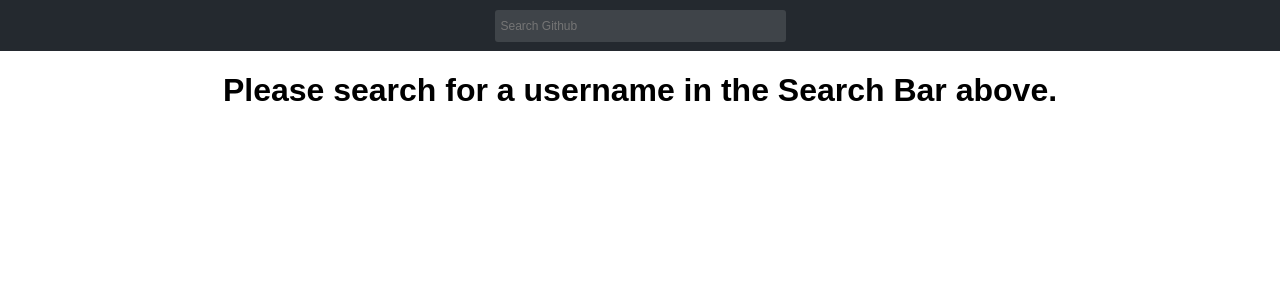
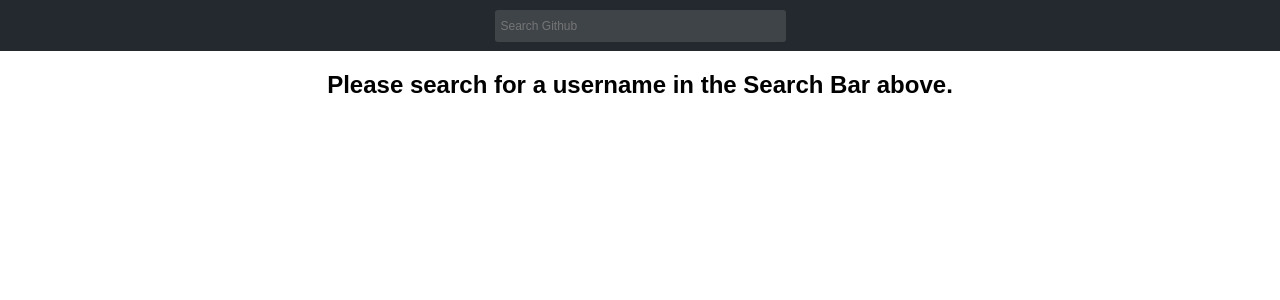
Before and after one commit to maecapozzi/github-clone, a React (Create React App) app: page / in a window 1280 px wide. Shown: the top 300 px of the page. Built offline with nearby package versions, Linux system fonts and the light colour scheme.

Commit message:
Add changes

```diff
--- a/src/App.js
+++ b/src/App.js
@@ -1,5 +1,5 @@
 import React, { Component } from 'react'
-import Home from './components/Home'
+import LayoutContainer from './components/LayoutContainer'
 import './App.css'
 import MuiThemeProvider from 'material-ui/styles/MuiThemeProvider'
 
@@ -7,7 +7,7 @@ class App extends Component {
   render () {
     return (
       <MuiThemeProvider>
-        <Home />
+        <LayoutContainer />
       </MuiThemeProvider>
     )
   }
--- /dev/null
+++ b/src/components/InitialLayout.js
@@ -0,0 +1,14 @@
+import React from 'react'
+import Message from './Message'
+import SearchBar from './SearchBar'
+import PropTypes from 'prop-types'
+
+const InitialLayout = ({string}) => (
+  <Message string={string} />
+)
+
+InitialLayout.propTypes = {
+  string: PropTypes.string
+}
+
+export default InitialLayout
--- a/src/components/Home.js
+++ b/src/components/LayoutContainer.js
@@ -4,8 +4,10 @@ import UserBadge from './UserBadge'
 import SearchBar from './SearchBar'
 import RepoList from './RepoList'
 import { getData } from '../lib/apiService'
+import Message from './Message'
+import InitialLayout from './InitialLayout'
 
-class Home extends Component {
+class LayoutContainer extends Component {
   constructor () {
     super()
 
@@ -78,35 +80,24 @@ class Home extends Component {
   }
 
   showInitialLayout () {
-    return (
-      <div>
-        {this.getSearchBar()}
-        <h1 className='message'>Please search for a username in the Search Bar above.</h1>
-      </div>
-    )
+    const string = 'Please search for a username in the Search Bar above.'
+    return <InitialLayout string={string} />
   }
 
   showData () {
     return (
-      <div>
-        {this.getSearchBar()}
-        <div className='modules__container'>
-          <div className='grid'>
-            {this.getUserBadge()}
-            {this.getRepoList()}
-          </div>
+      <div className='modules__container'>
+        <div className='grid'>
+          {this.getUserBadge()}
+          {this.getRepoList()}
         </div>
       </div>
     )
   }
 
   renderErrors () {
-    return (
-      <div>
-        {this.getSearchBar()}
-        <h1 className='message'>Uh oh! An error has occured.</h1>
-      </div>
-    )
+    const string = 'Uh oh! An error has occured. Make sure that you have inputted a real username.'
+    return <Message string={string} />
   }
 
   getUserBadge () {
@@ -140,10 +131,18 @@ class Home extends Component {
   }
 
   render () {
-    if (!this.state.showData) return this.showInitialLayout()
-    if (this.state.errors) return this.renderErrors()
-    return this.showData()
+    return (
+      <div>
+        <SearchBar
+          handleChange={this.handleChange.bind(this)}
+          handleSubmit={this.handleSubmit.bind(this)}
+        />
+        {!this.state.showData && this.showInitialLayout()}
+        {this.state.errors && this.renderErrors()}
+        {this.state.showData && this.showData()}
+      </div>
+    )
   }
 }
 
-export default Home
+export default LayoutContainer
--- /dev/null
+++ b/src/components/Message.js
@@ -0,0 +1,7 @@
+import React from 'react'
+
+const Message = ({string}) => (
+  <h2 className='message'>{string}</h2>
+)
+
+export default Message
--- a/src/index.css
+++ b/src/index.css
@@ -12,14 +12,19 @@ body {
 }
 
 .grid {
+  display: -webkit-box;
+  display: -ms-flexbox;
   display: flex;
-  justify-content: center;
-  flex-wrap: wrap;
+  -ms-flex-wrap: wrap;
+      flex-wrap: wrap;
+  -webkit-box-pack: center;
+      -ms-flex-pack: center;
+          justify-content: center;
 }
 
 .grid-item {
-  width: 400px;
   margin-bottom: 10px;
+  min-width: 400px;
 }
 
 .half {
@@ -33,11 +38,17 @@ body {
 /****** Search Bar ******/
 
 .search-bar {
-  align-items: center;
+  -webkit-box-align: center;
+      -ms-flex-align: center;
+          align-items: center;
   background-color: #24292F;
+  display: -webkit-box;
+  display: -ms-flexbox;
   display: flex;
   height: 51px;
-  justify-content: center;
+  -webkit-box-pack: center;
+      -ms-flex-pack: center;
+          justify-content: center;
   text-align: center;
 }
 
@@ -61,10 +72,10 @@ body {
 }
 
 .image__profile {
+  float: left;
   height: 200px;
+  padding: 20px;
   width: 200px;
-  float: left;
-  padding: 20px;
 }
 
 .message {
```
